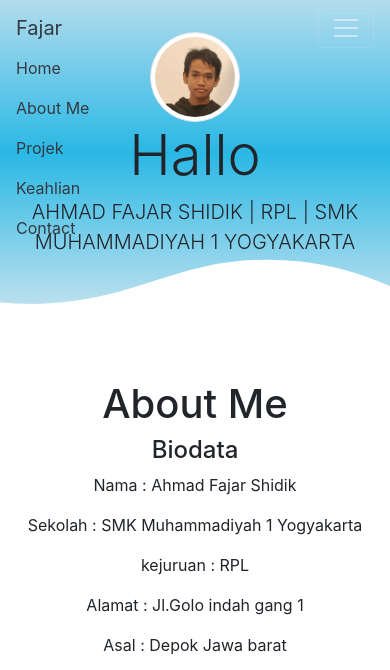
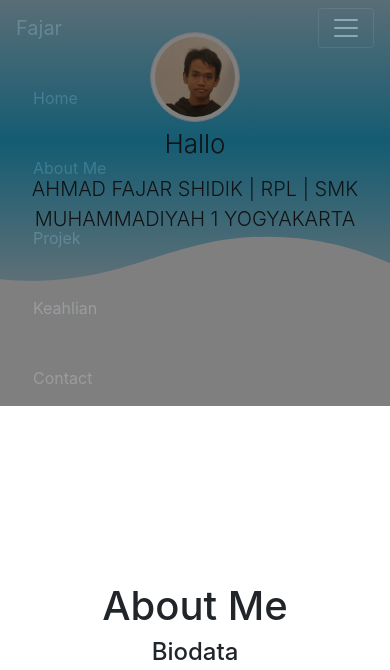
Before and after one commit to Pajarrr33/portfolio, a plain HTML site: page index.html in a window 390 px wide. Both pictures are taken after a click on the button "Toggle navigation". Shown: the top 670 px of the page. Drawn offline with nearby package versions, Linux system fonts and the light colour scheme; some packages are replaced by stand-ins of ours; a script that the page names is missing.

Commit message:
Update style.css

```diff
--- a/style.css
+++ b/style.css
@@ -70,3 +70,38 @@ filter: progid:DXImageTransform.Microsoft.gradient( startColorstr='#b3dced', end
 .wave .shape-fill {
     fill: #FFFFFF;
 }
+
+@media only screen and (max-width: 600px) {
+
+    .navbar {
+        background-color: rgb(0, 0, 0);
+        opacity: 50%;
+    }
+    .navbar-nav a {
+        margin: 0px 5px 0 17px;
+        margin-top: 30px;
+    }
+    .nav-link:hover {
+        border-bottom: none;
+    }
+    .intro {
+        padding-top: 130px;
+    }
+}
+
+@media only screen and (max-width: 600px) {
+    #home{
+       margin-bottom: 300px;
+    }
+    .margin{
+        margin-top: 400px;
+    }
+    .jumbotron h1 {
+        font-size: 26px;
+        line-height: 1.7;
+    }
+    .intro {
+        padding-top: 100px;
+    }
+
+}
```
